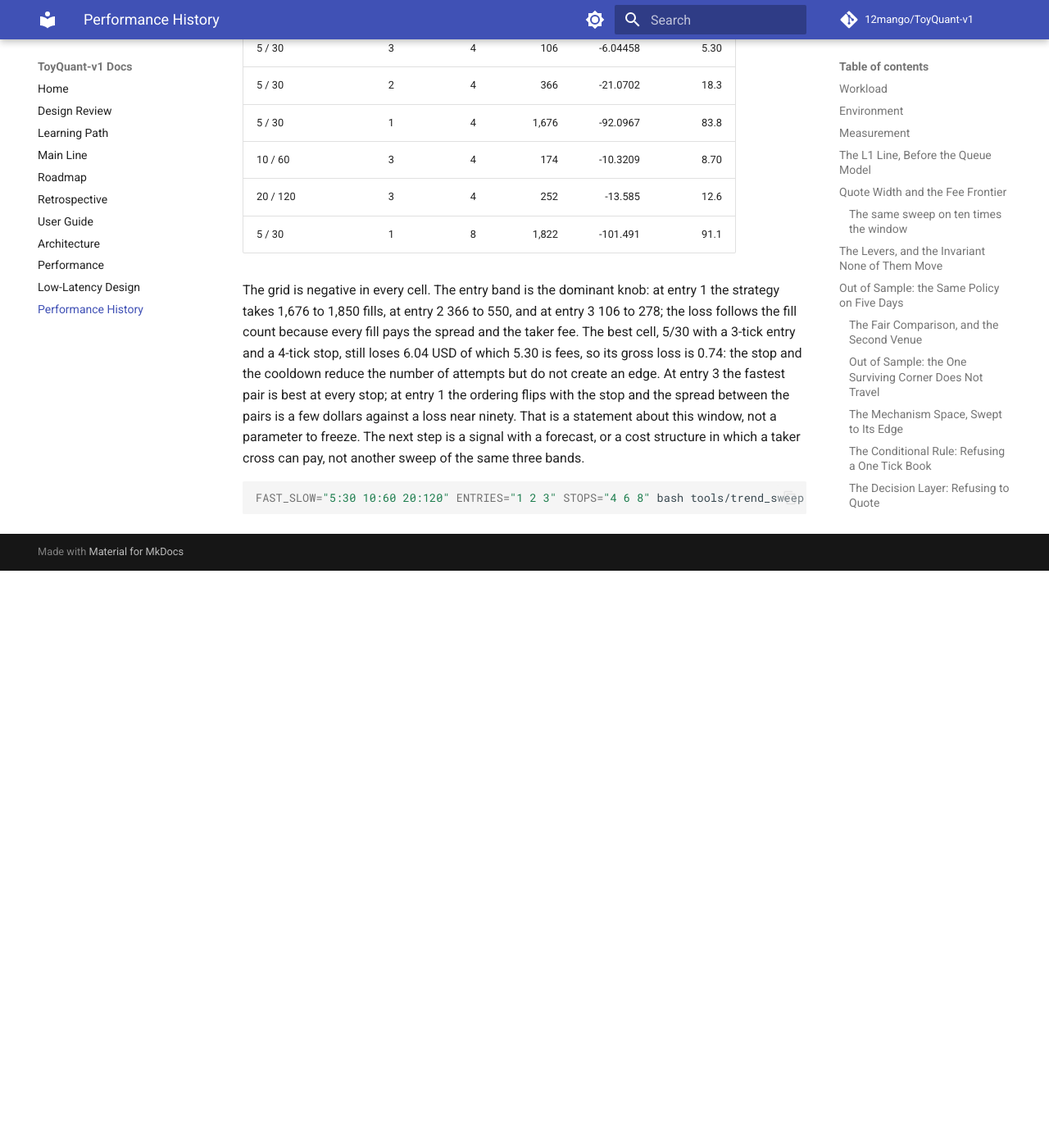
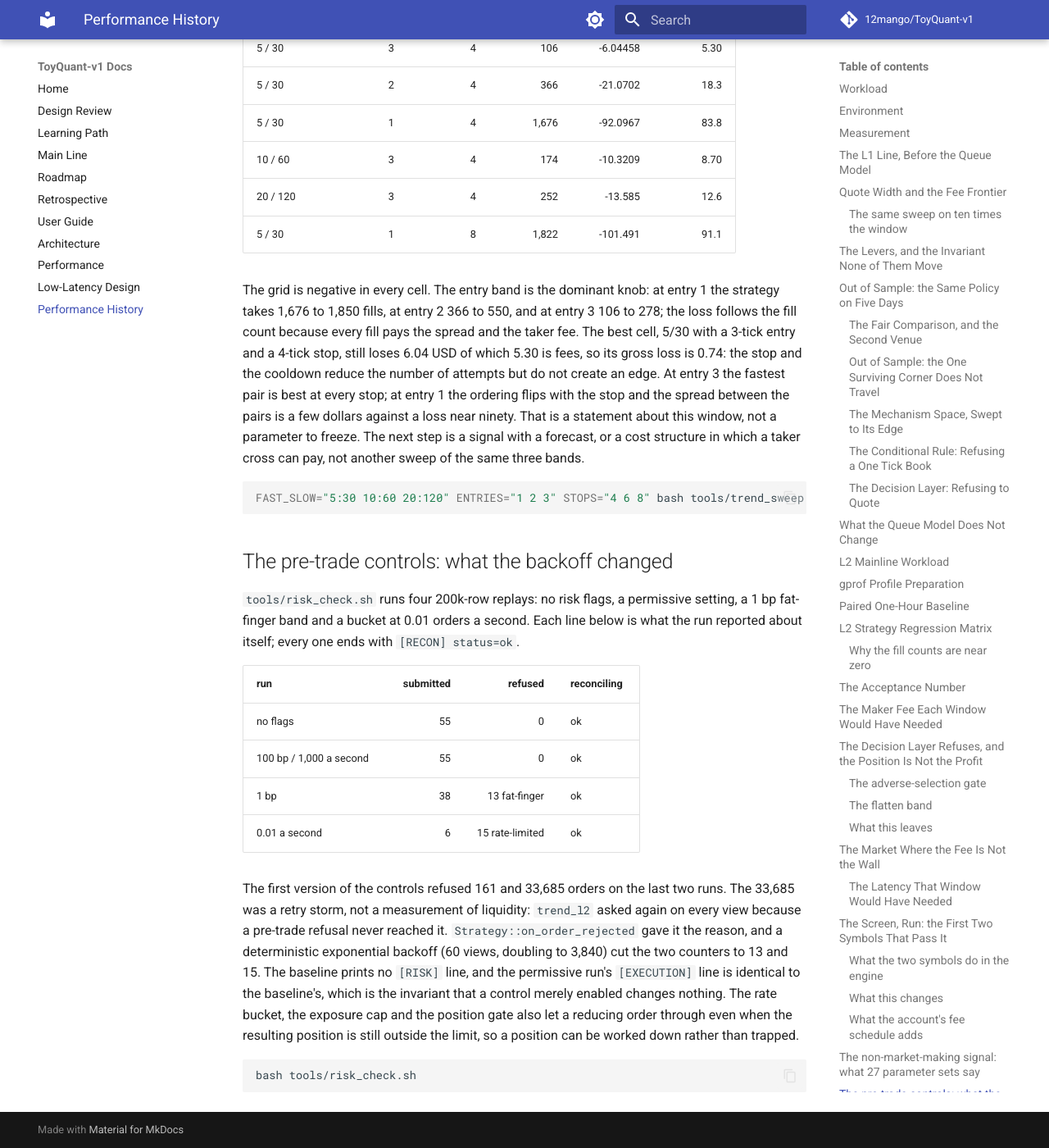
Before and after one commit to 12mango/ToyQuant-v1, an MkDocs documentation site: the page built from docs/PERFORMANCE_HISTORY.md, in a window 1280 px wide and 1400 px high, scrolled down 51486 px. Shown: the whole window at 82% size. Built offline with MkDocs 1.6.1 and Material for MkDocs 9.7.7, drawn with Linux system fonts in a browser that asks for light colours; comment, search, counter and statistics services are not loaded; before the commit the page ends 52182 px from its top, so only the background shows below that.

Commit message:
app,strategy,tests,docs: A refused order backs off, and a reducing order is never the one a control blocks
The pipeline now reports a pre-trade refusal to the strategy through `on_order_rejected`; the default does
nothing, and `trend_l2` doubles its retry interval on consecutive refusals (60 views, capped at 3,840). The
200k measurement that found the retry storm (161 fat-finger refusals, 33,685 rate refusals) now reports 13 and
15, while the baseline and the permissive run are unchanged.

The rate bucket, the exposure cap and the position gate let a reducing order through even when the resulting
position is still outside the limit: the controls refuse new risk, not its removal, so a position that is too
large can be worked down instead of trapped. `tests/risk_pipeline_test.cpp` covers the bypass and
`tests/trend_l2_test.cpp` covers the backoff and its doubling.

Tests: ctest 25/25; `tools/verify_l2.sh fast` tier0/tier1 OK; `tools/risk_check.sh` runs the four measurements
and every run reconciles.

````diff
--- a/docs/ARCHITECTURE.md
+++ b/docs/ARCHITECTURE.md
@@ -819,6 +819,7 @@
 | `on_top_of_book` / `on_l2_market_view` | Pipeline -> strategy | Produce the next candidate quote set |
 | `on_market_trade` | Pipeline -> strategy | Update aggressor-flow state |
 | `on_order_submitted` | Pipeline -> strategy | Record exchange-assigned working orders |
+| `on_order_rejected` | Pipeline -> strategy | A pre-trade control refused the order; the default does nothing and `trend_l2` backs off |
 | `cancel_requests` | Strategy -> pipeline | Return stale or unsafe order IDs |
 | `on_order_update` | MatchingEngine -> strategy | Apply fills, cancellations, and partial fills |
 
@@ -1335,7 +1336,10 @@
 token nor a pending reservation, and a control at zero is off, so a run that names none of them follows the same
 path and prints the same summary it did before the class existed. The order is the policy: the price band is
 checked before the bucket so a bad price cannot spend an order's rate, and the exposure cap is checked before the
-position gate so neither folds the other's pending quantity into its own projection.
+position gate so neither folds the other's pending quantity into its own projection. A reducing order is allowed
+through the bucket, the exposure cap and the position gate: those controls refuse new risk, not its removal, so a
+position that is already too large can be worked down. A refusal is reported to the strategy through
+`Strategy::on_order_rejected`, which is what lets `trend_l2` back off instead of retrying on the next view.
 
 | Metric | Meaning | Current consumer |
 |---|---|---|
--- a/docs/PERFORMANCE_HISTORY.md
+++ b/docs/PERFORMANCE_HISTORY.md
@@ -2664,3 +2664,28 @@
 ```bash
 FAST_SLOW="5:30 10:60 20:120" ENTRIES="1 2 3" STOPS="4 6 8" bash tools/trend_sweep.sh
 ```
+
+## The pre-trade controls: what the backoff changed
+
+`tools/risk_check.sh` runs four 200k-row replays: no risk flags, a permissive setting, a 1 bp fat-finger band
+and a bucket at 0.01 orders a second. Each line below is what the run reported about itself; every one ends
+with `[RECON] status=ok`.
+
+| run | submitted | refused | reconciling |
+|---|---:|---:|---|
+| no flags | 55 | 0 | ok |
+| 100 bp / 1,000 a second | 55 | 0 | ok |
+| 1 bp | 38 | 13 fat-finger | ok |
+| 0.01 a second | 6 | 15 rate-limited | ok |
+
+The first version of the controls refused 161 and 33,685 orders on the last two runs. The 33,685 was a retry
+storm, not a measurement of liquidity: `trend_l2` asked again on every view because a pre-trade refusal never
+reached it. `Strategy::on_order_rejected` gave it the reason, and a deterministic exponential backoff (60 views,
+doubling to 3,840) cut the two counters to 13 and 15. The baseline prints no `[RISK]` line, and the permissive
+run's `[EXECUTION]` line is identical to the baseline's, which is the invariant that a control merely enabled
+changes nothing. The rate bucket, the exposure cap and the position gate also let a reducing order through even
+when the resulting position is still outside the limit, so a position can be worked down rather than trapped.
+
+```bash
+bash tools/risk_check.sh
+```
--- a/docs/ROADMAP.md
+++ b/docs/ROADMAP.md
@@ -1252,8 +1252,11 @@
    `tools/risk_check.sh` measures four runs: the no-flag run must reproduce the baseline, a permissive
    setting must leave `[EXECUTION]` unchanged, and each named control must refuse orders and still reconcile.
    The first measurement found the next problem: a rejected order is retried on the next view, so a 0.01
-   orders-a-second bucket produced 33,685 refusals for four submissions. The next iteration is a strategy-side
-   attempt backoff, so a refusal is not retried on every view.
+   orders-a-second bucket produced 33,685 refusals for four submissions. `on_order_rejected` and an exponential
+   backoff in `trend_l2` cut that to 15, and a reducing order now bypasses the bucket and the two position
+   gates, so a position can be worked down instead of trapped. `docs/PERFORMANCE_HISTORY.md` records both
+   measurements. The next one is a higher-fidelity taker fill model, since a 100% fill rate is the remaining
+   idealization.
 2. **A block/SIMD parse is worth one bounded experiment, on the replay path.** `read+parse` is 61% of an
    event and the row loop is at its floor; the one shape change left in the performance record is parsing a
    block instead of a row. `simdjson` does not apply -- the wire format is CSV -- so the experiment is a
--- a/docs/USER_GUIDE.md
+++ b/docs/USER_GUIDE.md
@@ -139,7 +139,7 @@
 | `adaptive_l2` | Compatibility alias for `active_l2` |
 | `trend_l2` | Non-market-making line: an EWMA cross sets a target position, clips at the touch build it, and a stop, a time stop or the exit band closes it |
 
-`trend_l2` uses `--inventory-limit` as the size of a full signal and `--order-size` as the clip it is built in. The derived default for both is the instrument's own minimum, so a run that wants to watch a position build should name both, for example `--order-size=10 --inventory-limit=100`. `--trend-params` sets the signal itself; `bash tools/trend_sweep.sh` replays a grid of them on the 200k slice and writes the fills, PnL, fees and risk pauses to a CSV.
+`trend_l2` uses `--inventory-limit` as the size of a full signal and `--order-size` as the clip it is built in. The derived default for both is the instrument's own minimum, so a run that wants to watch a position build should name both, for example `--order-size=10 --inventory-limit=100`. `--trend-params` sets the signal itself; `bash tools/trend_sweep.sh` replays a grid of them on the 200k slice and writes the fills, PnL, fees and risk pauses to a CSV. A refused order is retried with an exponential backoff (60 views, doubling to 3,840), and a reducing order bypasses the rate bucket, the exposure cap and the position gate.
 
 The pre-trade controls are measured rather than asserted: `bash tools/risk_check.sh` runs four 200k-row replays, requires the no-flag run to print no `[RISK]` line, requires a permissive setting to leave `[EXECUTION]` exactly as it was, and requires the 1 bp band and a very low rate to refuse orders while every run still reconciles.
 
@@ -459,10 +459,10 @@
 | `--funding-rates=FILE` | Apply an instrument's funding history as the replay passes each settlement | Off, and the summary then has no `[FUNDING]` line |
 | `--maker-fee-rate=R` | Replace the venue's maker rate, for the fee question; the run echoes it in its `[Mode]` line and may be negative for a rebate | Off, the venue's own rate |
 | `--fee-schedule=KEY=VALUE[,...]` | Price a run under a broker's own schedule instead of the venue's. Keys: `min` (a floor under one order's commission, USD), `regulatory` (a fraction of the proceeds of a sale), `clearing` and `audit` (USD a share on every execution), `rebate` (USD a share of credit for adding liquidity). All five are 0 unless named and the `[Mode]` line reports the five in force | Off: the venue's own schedule, which is what every recorded row uses |
-| `--max-exposure-usd=X` | Refuse any order whose projected marked exposure would pass X dollars. It is in dollars rather than in shares because the same share count is three times the exposure on a thousand dollar share, which is the difference between MU and AAPL in the recorded rows | Off: no cap, which is what every recorded row uses |
+| `--max-exposure-usd=X` | Refuse any order whose projected marked exposure would pass X dollars. It is in dollars rather than in shares because the same share count is three times the exposure on a thousand dollar share, which is the difference between MU and AAPL in the recorded rows. A reducing order is allowed even above the cap, so a position can be worked down | Off: no cap, which is what every recorded row uses |
 | `--kill-switch-loss-usd=X` | Stop the run quoting once realised plus unrealised reaches a loss of X dollars. It is a latch: checked once a cycle before anything is submitted, it stays tripped, and it stops quoting rather than flattening | Off: the run quotes to the end of its input |
 | `--fat-finger-bps=X` | Refuse an order whose price is more than X basis points from the current midpoint. It runs before the rate bucket and before the exposure and position gates, so a bad price spends neither a token nor a reservation | Off: no price band |
-| `--max-orders-per-second=X` | Cap submissions with a token bucket at X orders a second. A rejected order consumes no token, and the bucket runs after the price band and before the exposure gate | Off: no rate cap |
+| `--max-orders-per-second=X` | Cap submissions with a token bucket at X orders a second. A rejected order consumes no token, a reducing order passes without one, and the bucket runs after the price band and before the exposure gate | Off: no rate cap |
 | `--order-burst=N` | The bucket's size in orders; only meaningful with `--max-orders-per-second` | 1 |
 | `--trend-params=FAST,SLOW,ENTRY_TICKS,EXIT_TICKS,STOP_TICKS[,COOLDOWN_VIEWS[,HOLDING_VIEWS]]` | The non-market-making signal: the two EWMA view counts, the entry, exit and stop bands in ticks, and optionally the post-stop cooldown and the time stop. Only `trend_l2` reads it | The strategy's own defaults: 10, 60, 2, 0.5, 6, 60, 2000 |
 | `--inventory-shift-ticks=X` | How far the inventory-aware strategy moves its quote centre at a full inventory, in ticks: the reservation price of Avellaneda and Stoikov in the form this engine can use, where the shift is proportional to the position rather than solved from a risk aversion. The unit matters as much as the number: the shift is in ticks against a quote spacing set by `--base-spread-ticks`, so at a one-tick spacing a shift of six is six times the half spread, which is far more aggressive than the model's optimal and is what the recorded sweep found | Off: the strategy's own 2.0 |
````
Also changed, not shown: CHANGELOG.md (+6 -5 lines), docs/DESIGN_REVIEW.md (+1 -1 lines), docs/MAINLINE.md (+1 -1 lines), 7 other files.
